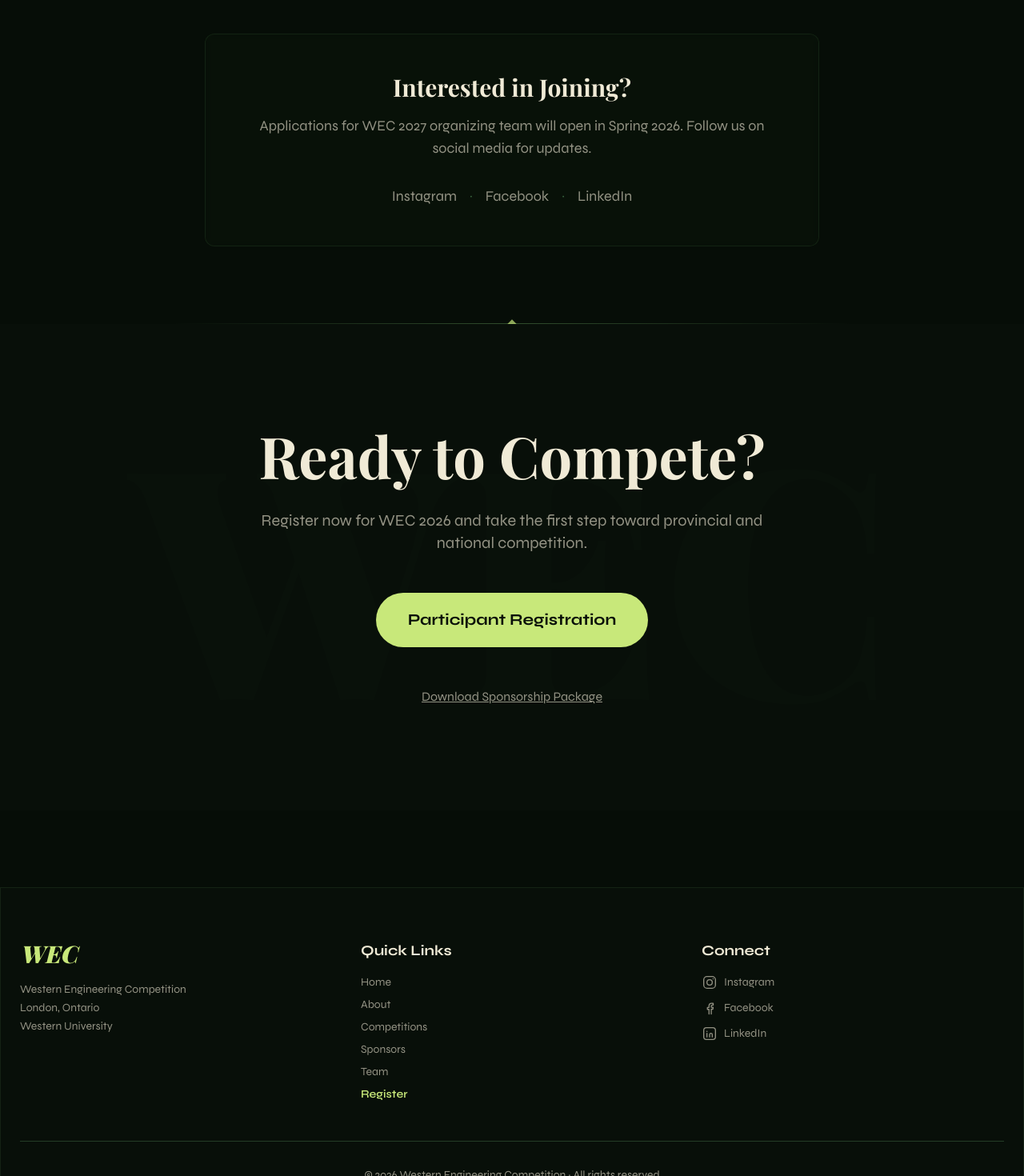
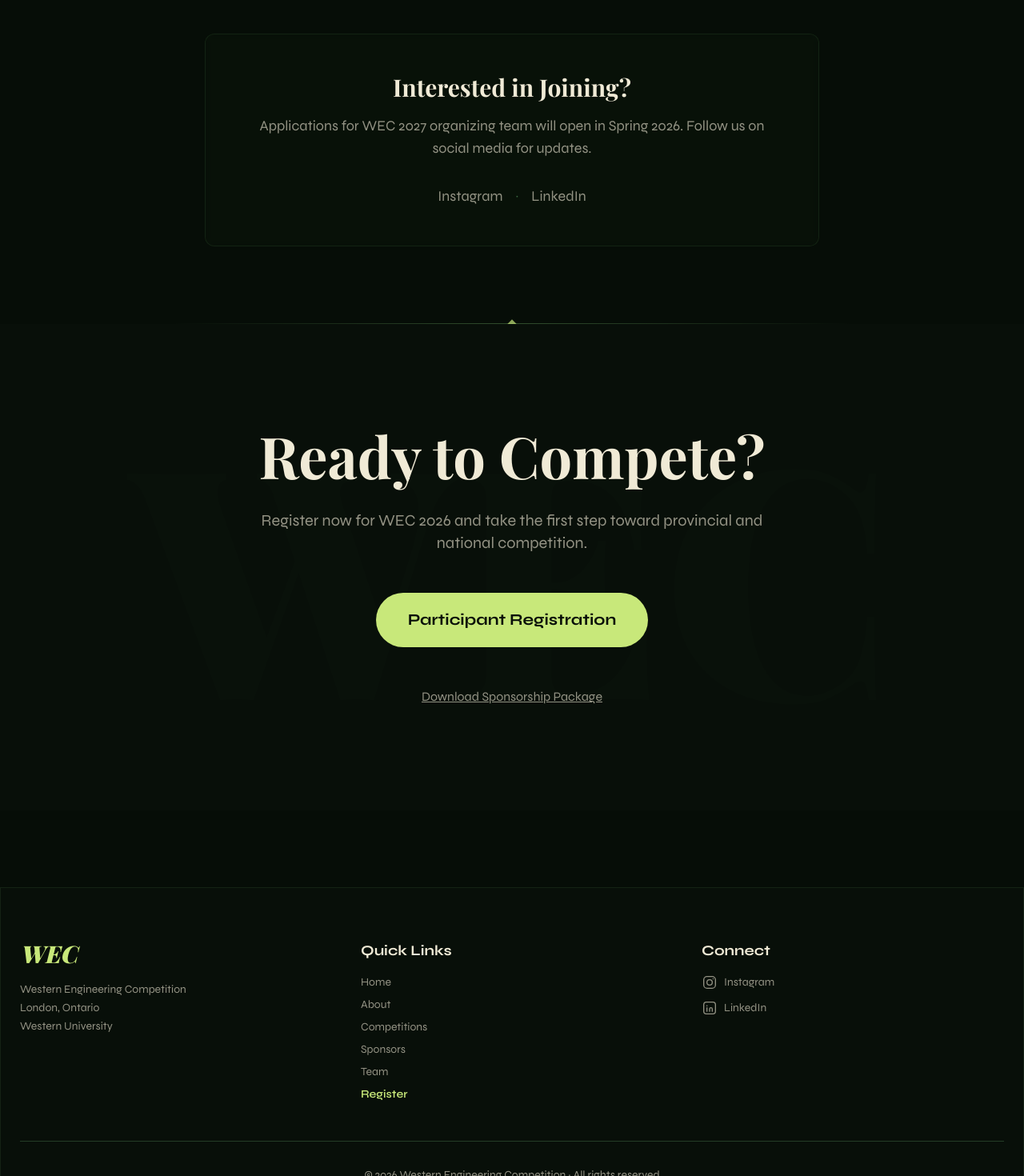
Before and after one commit to Anomaly-E-E/WEC, a React (Vite) app: page / in a window 1280 px wide. Shown: the part 5037-6507 px from the top of the page at 80% size. Built offline with nearby package versions, Linux system fonts and the light colour scheme; a web font is replaced by a local one.

Commit message:
Remove Facebook links, no Facebook presence to link to
Drops the Facebook entry from the footer's Connect list and the
team section's join block, leaving Instagram and LinkedIn.

```diff
--- a/src/components/Footer.tsx
+++ b/src/components/Footer.tsx
@@ -56,14 +56,6 @@ export default function Footer() {
                 <Icon name="instagram" className="w-5 h-5" /> Instagram
               </a>
               <a
-                href="https://www.facebook.com/UES.WEC/"
-                target="_blank"
-                rel="noopener noreferrer"
-                className="text-cream-dim hover:text-sunlight transition-colors text-sm flex items-center gap-2"
-              >
-                <Icon name="facebook" className="w-5 h-5" /> Facebook
-              </a>
-              <a
                 href="https://ca.linkedin.com/company/western-engineering-competition"
                 target="_blank"
                 rel="noopener noreferrer"
--- a/src/components/TeamSection.tsx
+++ b/src/components/TeamSection.tsx
@@ -141,15 +141,6 @@ export default function TeamSection() {
                 </a>
                 <span className="text-moss">·</span>
                 <a
-                  href="https://www.facebook.com/UES.WEC/"
-                  target="_blank"
-                  rel="noopener noreferrer"
-                  className="text-cream-dim hover:text-sunlight transition-colors text-lg"
-                >
-                  Facebook
-                </a>
-                <span className="text-moss">·</span>
-                <a
                   href="https://ca.linkedin.com/company/western-engineering-competition"
                   target="_blank"
                   rel="noopener noreferrer"
```
